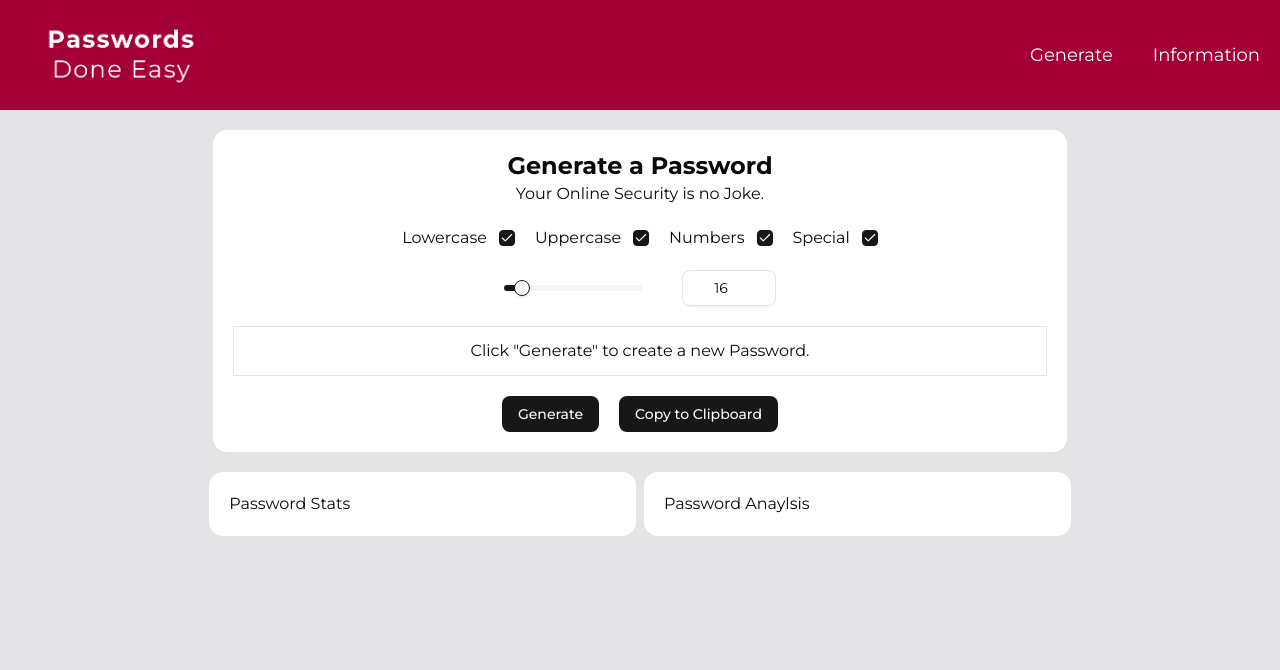
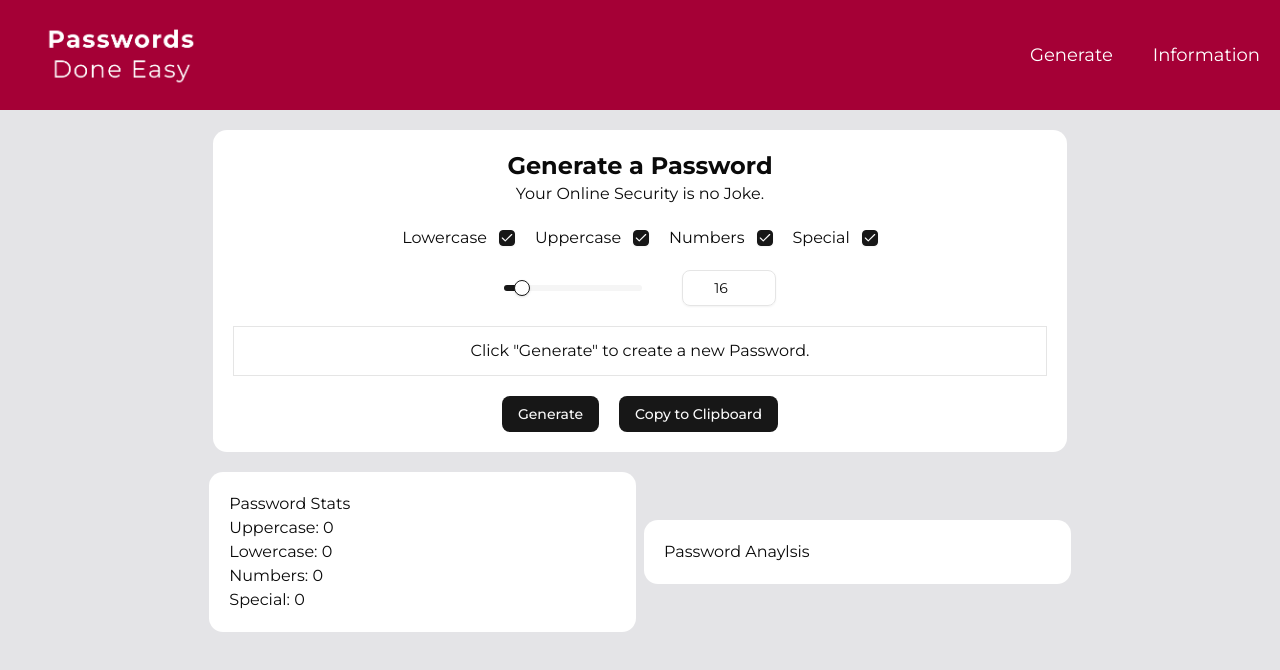
Before and after one commit to catsrieldreemurr/passwordsDoneEasy, a Next.js app in the folder passwordsdoneeasy/: page / in a window 1280 px wide. Shown: the top 670 px of the page. Built offline with nearby package versions, Linux system fonts and the light colour scheme.

Commit message:
Add Password Stats

```diff
--- a/passwordsdoneeasy/app/page.tsx
+++ b/passwordsdoneeasy/app/page.tsx
@@ -19,6 +19,11 @@ export default function Home() {
   const [includeNums, setIncludeNums] = useState(true)
   const [includeSpecial, setIncludeSpecial] = useState(true)
   const [passLength, setPassLength] = useState(16);
+
+  const [upperAmount, setUpperAmount] = useState(0);
+  const [lowerAmount, setLowerAmount] = useState(0);
+  const [numsAmount, setNumsAmount] = useState(0);
+  const [specialAmount, setSpecialAmount] = useState(0);
 
   const lowercaseChars = "qwertyuiopasdfghjklzxcvbnm"
   const uppercaseChars = "QWERTYUIOPASDFGHJKLZXCVBNM"
@@ -82,10 +87,27 @@ export default function Home() {
               if(includeSpecial){permittedChars += special}
 
               if(permittedChars.length !== 0){
+                let lower = 0
+                let higher = 0
+                let specials = 0
+                let num = 0
+
                 for(let i = 0; i < passLength; i++){
-                  pass += permittedChars[Math.floor(Math.random() * permittedChars.length)]
+                  const randNum = Math.floor(Math.random() * permittedChars.length)
+                  const char = permittedChars[randNum]
+                  pass += char
+
+                  if(lowercaseChars.indexOf(char) !== -1){lower += 1}
+                  if(uppercaseChars.indexOf(char) !== -1){higher += 1}
+                  if(nums.indexOf(char) !== -1){num += 1}
+                  if(special.indexOf(char) !== -1){specials += 1}
                 }
                 setGeneratedString(pass);
+
+                setLowerAmount(lower)
+                setUpperAmount(higher)
+                setNumsAmount(num)
+                setSpecialAmount(specials)
               }
               else{
                 setGeneratedString("All Boxes are Unticked.")
@@ -109,6 +131,10 @@ export default function Home() {
         <div className="flex flex-col sm:flex-row gap-2 justify-center items-center">
           <div className="bg-white w-4/5 sm:w-1/3 mt-5 rounded-xl p-5">
             <h1>Password Stats</h1>
+            <p>Uppercase: {upperAmount}</p>
+            <p>Lowercase: {lowerAmount}</p>
+            <p>Numbers: {numsAmount}</p>
+            <p>Special: {specialAmount}</p>
           </div>
 
           <div className="bg-white w-4/5 sm:w-1/3 mt-5 rounded-xl p-5">
```
